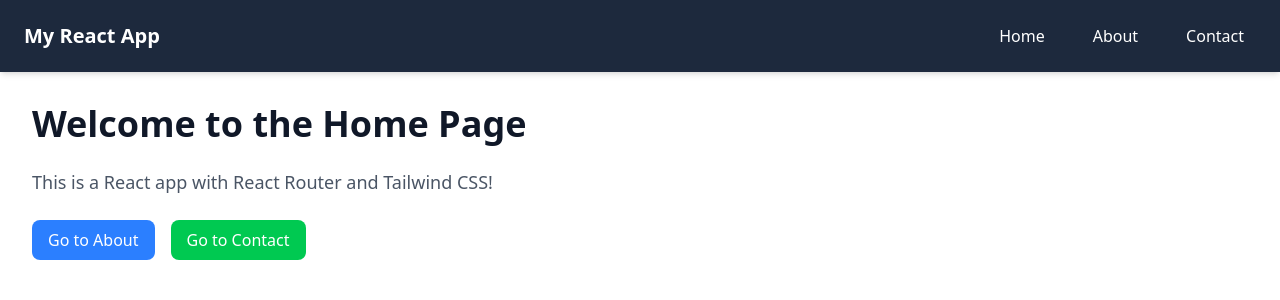
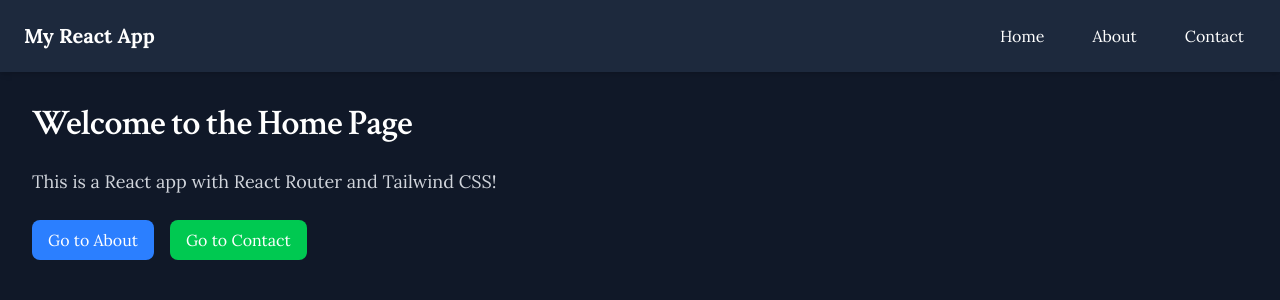
Before and after one commit to dot-enny/answer-chain, a React (Vite) app: page / in a window 1280 px wide. Shown: the top 300 px of the page. Built offline with nearby package versions, Linux system fonts and the light colour scheme.

Commit message:
Add custom fonts and improve typography

```diff
--- a/index.html
+++ b/index.html
@@ -1,10 +1,15 @@
 <!doctype html>
-<html lang="en">
+<html lang="en" class="dark">
   <head>
     <meta charset="UTF-8" />
     <link rel="icon" type="image/svg+xml" href="/vite.svg" />
     <meta name="viewport" content="width=device-width, initial-scale=1.0" />
-    <title>Vite + React</title>
+    <title>AnswerChain - Ask. Answer. Verify.</title>
+
+    <!-- Google Fonts -->
+    <link rel="preconnect" href="https://fonts.googleapis.com">
+    <link rel="preconnect" href="https://fonts.gstatic.com" crossorigin>
+    <link href="https://fonts.googleapis.com/css2?family=Crimson+Text:ital,wght@0,400;0,600;1,400;1,600&family=Lora:ital,wght@0,400..700;1,400..700&family=JetBrains+Mono:ital,wght@0,100..800;1,100..800&display=swap" rel="stylesheet">
   </head>
   <body>
     <div id="root"></div>
--- a/src/index.css
+++ b/src/index.css
@@ -5,7 +5,15 @@
 
 /* Custom styles can go here */
 
+/* Direct font loading for testing */
+@import url('https://fonts.googleapis.com/css2?family=Crimson+Text:ital,wght@0,400;0,600;1,400;1,600&family=Lora:ital,wght@0,400..700;1,400..700&family=JetBrains+Mono:ital,wght@0,100..800;1,100..800&display=swap');
+
 @theme inline {
+
+  /* Font families - fixed for Tailwind v4 */
+  --font-sans: "Lora", ui-serif, Georgia, Cambria, "Times New Roman", Times, serif;
+  --font-serif: "Crimson Text", ui-serif, Georgia, Cambria, "Times New Roman", Times, serif;
+  --font-mono: "JetBrains Mono", ui-monospace, SFMono-Regular, "SF Mono", Consolas, "Liberation Mono", Menlo, monospace;
 
   --radius-sm: calc(var(--radius) - 4px);
 
@@ -215,6 +223,45 @@
     @apply border-border outline-ring/50;
   }
   body {
-    @apply bg-background text-foreground;
+    @apply bg-background text-foreground font-sans;
+  }
+
+  /* Typography classes for academic content */
+  .academic-content {
+    @apply font-serif leading-relaxed;
+  }
+
+  .code-content {
+    @apply font-mono text-sm;
+  }
+
+  /* UI elements use the softer Lora serif */
+  .ui-text {
+    @apply font-sans;
+  }
+
+  /* Enhanced heading styles - use serif for academic feel */
+  h1, h2, h3, h4, h5, h6 {
+    @apply font-serif font-semibold tracking-tight;
+  }
+
+  /* Academic question title styling */
+  .question-title {
+    @apply font-serif font-semibold text-foreground;
+  }
+
+  /* Navigation and UI elements - now using Lora (softer serif) */
+  nav, .sidebar, button, .badge, .input {
+    @apply font-sans;
+  }
+
+  /* Enhanced code blocks */
+  pre, code {
+    @apply font-mono;
+  }
+
+  /* Mathematical content */
+  .math-content {
+    @apply font-serif;
   }
 }
```
